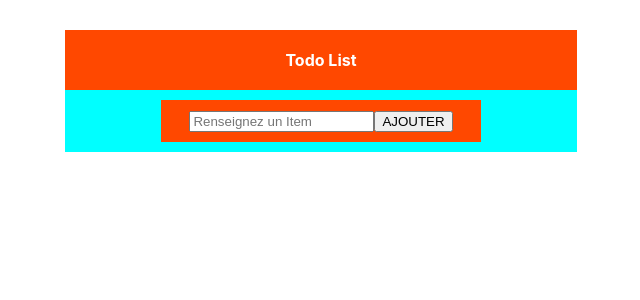
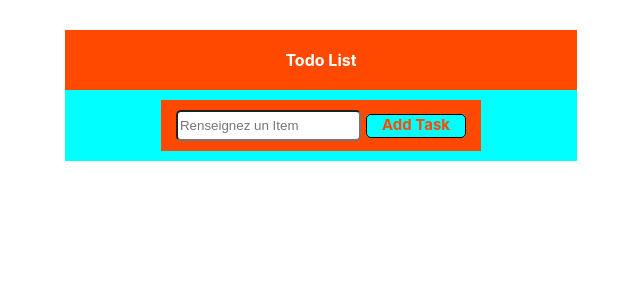
Before and after one commit to Phil-Khayat/React-ToDoList, a React (Create React App) app: page / in a window 1280 px wide. Shown: the top 300 px of the page, without its empty margins (319-959 px from the left). Built offline with nearby package versions, Linux system fonts and the light colour scheme.

Commit message:
send-01-04-2022-17-41

```diff
--- a/src/App.js
+++ b/src/App.js
@@ -14,12 +14,14 @@ class App extends Component {
   render() {
   return (
     <div className="App">
+      <div className="todo-list">
         <div className="title">Todo List</div>
         <div className="content">
           <div className="items">
             <Items/>
           </div>
         </div>
+      </div>
     </div>
   );
   }
--- /dev/null
+++ b/src/Items.css
@@ -0,0 +1,26 @@
+#add-item {
+    margin-left: 5px;
+    color: rgb(255, 72, 0);
+    border: solid 1px black;
+    padding: 0 15px;
+    padding-bottom: 3px;
+    background-color: aqua;
+    margin-top: 10px;
+    margin-bottom: 10px;
+    border-radius: 5px;
+    font-weight: bold;
+    font-size: 15px;
+}
+#add-item:hover {
+    margin-left: 5px;
+    color: white;
+    border: solid 1px white;
+    padding: 0 15px;
+    padding-bottom: 3px;
+    margin-top: 10px;
+    height: 20px;
+}
+input {
+    height: 25px;
+    border-radius: 5px;
+}
--- a/src/Items.js
+++ b/src/Items.js
@@ -1,5 +1,5 @@
 import logo from './logo.svg';
-// import './Items.css';
+import './Items.css';
 import Item from './Item';
 import { Component } from 'react';
 import { v4 as uuidv4 } from 'uuid';
@@ -15,7 +15,17 @@ class Items extends Component {
   }
 
   handleAddItem = () => {
-    //console.log(this.state.itemsList);
+
+    if (this.state.myInputValue == "") {
+        alert ("Vous devez rentrer un texte de Tâche !")
+        return;
+    }
+
+    if (this.state.itemsList.indexOf( (x) => x.valueText = this.state.myInputValue) >= 0) {
+        alert ("La tâche " + this.state.myInputValue + " existe déjà dans la Todo List !")
+        return;
+    }
+
     // this.setState( { itemsList: [...this.state.itemsList, {id: this.state.itemsList.length, valueText :this.state.myInputValue}] } ) // addItem on itemsList
     this.setState( { itemsList: [...this.state.itemsList, {id: uuidv4(), valueText :this.state.myInputValue}] } ) // addItem on itemsList
     // this.state.myInputValue = "";
@@ -37,7 +47,8 @@ class Items extends Component {
                 onChange={e => this.setState({myInputValue: e.target.value})}
                 placeholder="Renseignez un Item"
             ></input>
-            <button onClick={this.handleAddItem}>AJOUTER</button>
+            {/* <button id="add-item" onClick={this.handleAddItem}>Add Task</button> */}
+            <a id="add-item" onClick={this.handleAddItem}>Add Task</a>
         </div>
 
         { this.state.itemsList.map( (item) => (
```
